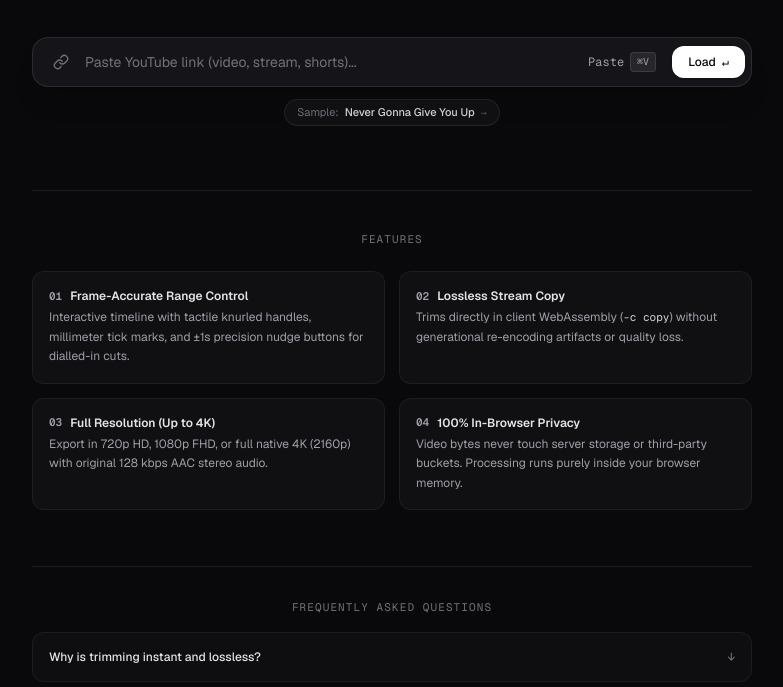
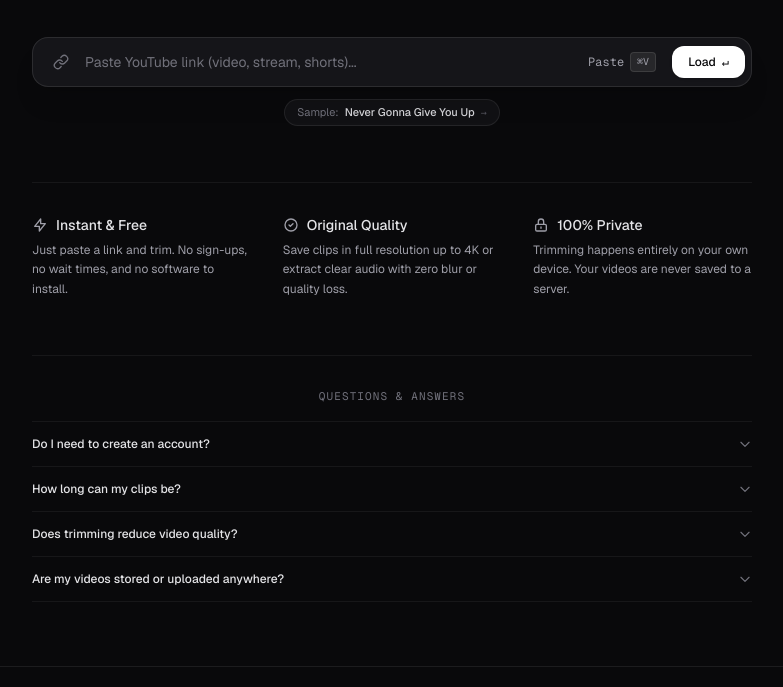
Before and after one commit to abhimanyutiwaribot/yt-cut, an Astro site in the folder web/: page / in a window 1280 px wide. Shown: the part 265-952 px from the top of the page, without its empty margins (248-1031 px from the left). Built offline with nearby package versions, Linux system fonts and the light colour scheme; Astro itself is replaced by a stand-in of ours; no server answers.

Commit message:
style: simplify features and faq sections

```diff
--- a/web/src/components/Faq.astro
+++ b/web/src/components/Faq.astro
@@ -2,38 +2,58 @@
 // src/components/Faq.astro
 ---
 
-<section class="mt-14 pt-8 border-t border-white/[0.08] space-y-3">
+<section class="mt-14 pt-8 border-t border-white/[0.06] space-y-2">
   <div class="text-[11px] font-mono uppercase tracking-widest text-zinc-500 mb-4 text-center">
-    Frequently Asked Questions
+    Questions & Answers
   </div>
 
-  <details class="group bg-zinc-900/40 border border-white/[0.06] rounded-xl p-4 transition-colors hover:border-white/15">
-    <summary class="text-xs font-medium text-zinc-200 cursor-pointer list-none flex items-center justify-between">
-      <span>Why is trimming instant and lossless?</span>
-      <span class="text-zinc-500 group-open:rotate-180 transition-transform font-mono text-xs">↓</span>
+  <div class="divide-y divide-white/[0.06] border-y border-white/[0.06]">
+    <details class="group py-3.5 transition-colors">
+      <summary class="text-xs font-medium text-zinc-200 cursor-pointer list-none flex items-center justify-between hover:text-white transition-colors">
+        <span>Do I need to create an account?</span>
+        <svg class="w-3.5 h-3.5 text-zinc-500 group-open:rotate-180 transition-transform shrink-0" fill="none" viewBox="0 0 24 24" stroke="currentColor" stroke-width="2">
+          <path stroke-linecap="round" stroke-linejoin="round" d="M19 9l-7 7-7-7" />
+        </svg>
       </summary>
-    <p class="text-xs text-zinc-400 mt-2.5 leading-relaxed pt-2 border-t border-white/[0.04]">
-      Conventional video cutters re-encode the entire video stream, creating compression artifacts and taking minutes. YT—CUT performs a direct stream demux/mux (<code class="font-mono text-zinc-300">-c copy</code>) in WebAssembly. Frames and audio packets are transferred bit-for-bit in seconds.
+      <p class="text-xs text-zinc-400 mt-2 leading-relaxed pr-6">
+        No. There are no sign-ups, logins, or subscriptions. You can paste a link, trim your clip, and download it right away.
       </p>
     </details>
 
-  <details class="group bg-zinc-900/40 border border-white/[0.06] rounded-xl p-4 transition-colors hover:border-white/15">
-    <summary class="text-xs font-medium text-zinc-200 cursor-pointer list-none flex items-center justify-between">
-      <span>What is the maximum allowed clip duration?</span>
-      <span class="text-zinc-500 group-open:rotate-180 transition-transform font-mono text-xs">↓</span>
+    <details class="group py-3.5 transition-colors">
+      <summary class="text-xs font-medium text-zinc-200 cursor-pointer list-none flex items-center justify-between hover:text-white transition-colors">
+        <span>How long can my clips be?</span>
+        <svg class="w-3.5 h-3.5 text-zinc-500 group-open:rotate-180 transition-transform shrink-0" fill="none" viewBox="0 0 24 24" stroke="currentColor" stroke-width="2">
+          <path stroke-linecap="round" stroke-linejoin="round" d="M19 9l-7 7-7-7" />
+        </svg>
       </summary>
-    <p class="text-xs text-zinc-400 mt-2.5 leading-relaxed pt-2 border-t border-white/[0.04]">
-      You can trim clips up to 10 minutes (600 seconds) from videos of any length (even multi-hour podcasts or livestreams). The 10-minute window protects browser memory while covering virtually all highlight, clip, and quote requirements.
+      <p class="text-xs text-zinc-400 mt-2 leading-relaxed pr-6">
+        You can trim clips up to 10 minutes long from videos of any length, including multi-hour podcasts and livestreams.
       </p>
     </details>
 
-  <details class="group bg-zinc-900/40 border border-white/[0.06] rounded-xl p-4 transition-colors hover:border-white/15">
-    <summary class="text-xs font-medium text-zinc-200 cursor-pointer list-none flex items-center justify-between">
-      <span>Are any video bytes stored on your servers?</span>
-      <span class="text-zinc-500 group-open:rotate-180 transition-transform font-mono text-xs">↓</span>
+    <details class="group py-3.5 transition-colors">
+      <summary class="text-xs font-medium text-zinc-200 cursor-pointer list-none flex items-center justify-between hover:text-white transition-colors">
+        <span>Does trimming reduce video quality?</span>
+        <svg class="w-3.5 h-3.5 text-zinc-500 group-open:rotate-180 transition-transform shrink-0" fill="none" viewBox="0 0 24 24" stroke="currentColor" stroke-width="2">
+          <path stroke-linecap="round" stroke-linejoin="round" d="M19 9l-7 7-7-7" />
+        </svg>
       </summary>
-    <p class="text-xs text-zinc-400 mt-2.5 leading-relaxed pt-2 border-t border-white/[0.04]">
-      Never. Our Cloudflare Worker acts only as a stateless pass-through for stream metadata and range chunking. Video data is piped directly into your browser's private memory and saved straight to your device.
+      <p class="text-xs text-zinc-400 mt-2 leading-relaxed pr-6">
+        No. Your clip is exported in the video's original resolution (up to 4K) without re-compression or blurring.
       </p>
     </details>
+
+    <details class="group py-3.5 transition-colors">
+      <summary class="text-xs font-medium text-zinc-200 cursor-pointer list-none flex items-center justify-between hover:text-white transition-colors">
+        <span>Are my videos stored or uploaded anywhere?</span>
+        <svg class="w-3.5 h-3.5 text-zinc-500 group-open:rotate-180 transition-transform shrink-0" fill="none" viewBox="0 0 24 24" stroke="currentColor" stroke-width="2">
+          <path stroke-linecap="round" stroke-linejoin="round" d="M19 9l-7 7-7-7" />
+        </svg>
+      </summary>
+      <p class="text-xs text-zinc-400 mt-2 leading-relaxed pr-6">
+        Never. All trimming runs directly inside your web browser. Your video bytes are never saved on a server.
+      </p>
+    </details>
+  </div>
 </section>
--- a/web/src/components/Features.astro
+++ b/web/src/components/Features.astro
@@ -2,50 +2,42 @@
 // src/components/Features.astro
 ---
 
-<section class="mt-16 pt-10 border-t border-white/[0.08]">
-  <div class="text-[11px] font-mono uppercase tracking-widest text-zinc-500 mb-6 text-center">
-    Features
-  </div>
-
-  <div class="grid grid-cols-1 sm:grid-cols-2 gap-3.5">
-    <div class="bg-zinc-900/50 border border-white/[0.06] rounded-xl p-4 hover:border-white/15 transition-colors">
-      <div class="text-xs font-semibold text-zinc-200 mb-1 flex items-center gap-2">
-        <span class="text-zinc-400 font-mono text-[11px]">01</span>
-        <span>Frame-Accurate Range Control</span>
+<section class="mt-14 pt-8 border-t border-white/[0.06]">
+  <div class="grid grid-cols-1 sm:grid-cols-3 gap-6 sm:gap-8">
+    <div class="space-y-1.5">
+      <div class="text-sm font-medium text-zinc-200 flex items-center gap-2">
+        <svg class="w-4 h-4 text-zinc-400 shrink-0" fill="none" viewBox="0 0 24 24" stroke="currentColor" stroke-width="2">
+          <path stroke-linecap="round" stroke-linejoin="round" d="M13 10V3L4 14h7v7l9-11h-7z" />
+        </svg>
+        <span>Instant & Free</span>
       </div>
-      <div class="text-xs text-zinc-400 leading-relaxed">
-        Interactive timeline with tactile knurled handles, millimeter tick marks, and ±1s precision nudge buttons for dialled-in cuts.
-      </div>
+      <p class="text-xs text-zinc-400 leading-relaxed">
+        Just paste a link and trim. No sign-ups, no wait times, and no software to install.
+      </p>
     </div>
 
-    <div class="bg-zinc-900/50 border border-white/[0.06] rounded-xl p-4 hover:border-white/15 transition-colors">
-      <div class="text-xs font-semibold text-zinc-200 mb-1 flex items-center gap-2">
-        <span class="text-zinc-400 font-mono text-[11px]">02</span>
-        <span>Lossless Stream Copy</span>
+    <div class="space-y-1.5">
+      <div class="text-sm font-medium text-zinc-200 flex items-center gap-2">
+        <svg class="w-4 h-4 text-zinc-400 shrink-0" fill="none" viewBox="0 0 24 24" stroke="currentColor" stroke-width="2">
+          <path stroke-linecap="round" stroke-linejoin="round" d="M9 12l2 2 4-4m6 2a9 9 0 11-18 0 9 9 0 0118 0z" />
+        </svg>
+        <span>Original Quality</span>
       </div>
-      <div class="text-xs text-zinc-400 leading-relaxed">
-        Trims directly in client WebAssembly (<code class="font-mono text-zinc-300 text-[11px]">-c copy</code>) without generational re-encoding artifacts or quality loss.
-      </div>
+      <p class="text-xs text-zinc-400 leading-relaxed">
+        Save clips in full resolution up to 4K or extract clear audio with zero blur or quality loss.
+      </p>
     </div>
 
-    <div class="bg-zinc-900/50 border border-white/[0.06] rounded-xl p-4 hover:border-white/15 transition-colors">
-      <div class="text-xs font-semibold text-zinc-200 mb-1 flex items-center gap-2">
-        <span class="text-zinc-400 font-mono text-[11px]">03</span>
-        <span>Full Resolution (Up to 4K)</span>
+    <div class="space-y-1.5">
+      <div class="text-sm font-medium text-zinc-200 flex items-center gap-2">
+        <svg class="w-4 h-4 text-zinc-400 shrink-0" fill="none" viewBox="0 0 24 24" stroke="currentColor" stroke-width="2">
+          <path stroke-linecap="round" stroke-linejoin="round" d="M12 15v2m-6 4h12a2 2 0 002-2v-6a2 2 0 00-2-2H6a2 2 0 00-2 2v6a2 2 0 002 2zm10-10V7a4 4 0 00-8 0v4h8z" />
+        </svg>
+        <span>100% Private</span>
       </div>
-      <div class="text-xs text-zinc-400 leading-relaxed">
-        Export in 720p HD, 1080p FHD, or full native 4K (2160p) with original 128 kbps AAC stereo audio.
-      </div>
-    </div>
-
-    <div class="bg-zinc-900/50 border border-white/[0.06] rounded-xl p-4 hover:border-white/15 transition-colors">
-      <div class="text-xs font-semibold text-zinc-200 mb-1 flex items-center gap-2">
-        <span class="text-zinc-400 font-mono text-[11px]">04</span>
-        <span>100% In-Browser Privacy</span>
-      </div>
-      <div class="text-xs text-zinc-400 leading-relaxed">
-        Video bytes never touch server storage or third-party buckets. Processing runs purely inside your browser memory.
-      </div>
+      <p class="text-xs text-zinc-400 leading-relaxed">
+        Trimming happens entirely on your own device. Your videos are never saved to a server.
+      </p>
     </div>
   </div>
 </section>
--- a/web/src/pages/index.astro
+++ b/web/src/pages/index.astro
@@ -42,26 +42,34 @@ const siteUrl = "https://yt-cut.com";
       "mainEntity": [
         {
           "@type": "Question",
-          "name": "How does YT—CUT trim YouTube clips in the browser?",
+          "name": "Do I need to create an account?",
           "acceptedAnswer": {
             "@type": "Answer",
-            "text": "YT—CUT fetches the exact stream chunks required for your clip range directly to your browser, where WebAssembly-powered FFmpeg executes a lossless stream copy (-c copy) to generate a clean MP4 file in memory."
+            "text": "No. There are no sign-ups, logins, or subscriptions. You can paste a link, trim your clip, and download it right away."
           }
         },
         {
           "@type": "Question",
-          "name": "Is there any generational quality loss?",
+          "name": "How long can my clips be?",
           "acceptedAnswer": {
             "@type": "Answer",
-            "text": "No. By utilizing direct stream copying rather than re-encoding, frames and audio samples are preserved bit-for-bit with original YouTube fidelity."
+            "text": "You can trim clips up to 10 minutes long from videos of any length, including multi-hour podcasts and livestreams."
           }
         },
         {
           "@type": "Question",
-          "name": "Are video files stored on your servers?",
+          "name": "Does trimming reduce video quality?",
           "acceptedAnswer": {
             "@type": "Answer",
-            "text": "Zero bytes are stored. Video bytes flow ephemerally through an edge proxy and are processed strictly inside your device's browser memory."
+            "text": "No. Your clip is exported in the video's original resolution (up to 4K) without re-compression or blurring."
+          }
+        },
+        {
+          "@type": "Question",
+          "name": "Are my videos stored or uploaded anywhere?",
+          "acceptedAnswer": {
+            "@type": "Answer",
+            "text": "Never. All trimming runs directly inside your web browser. Your video bytes are never saved on a server."
           }
         }
       ]
```
Lines whose indentation alone changed are shown as unchanged.
